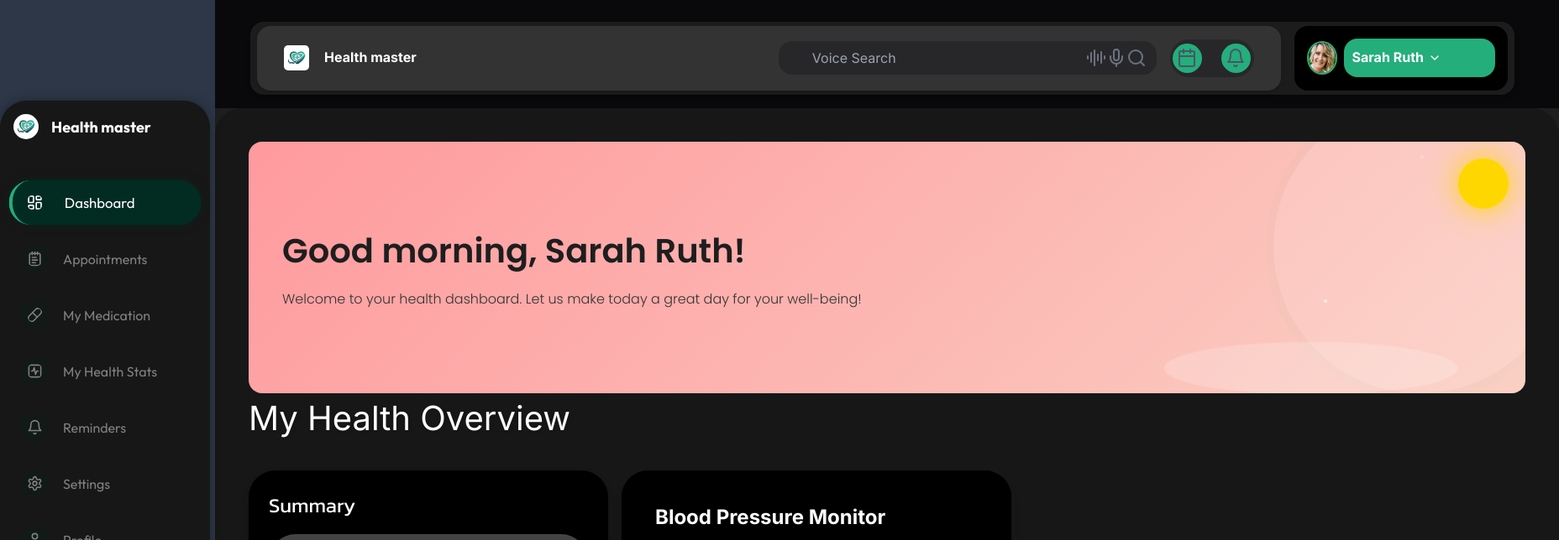
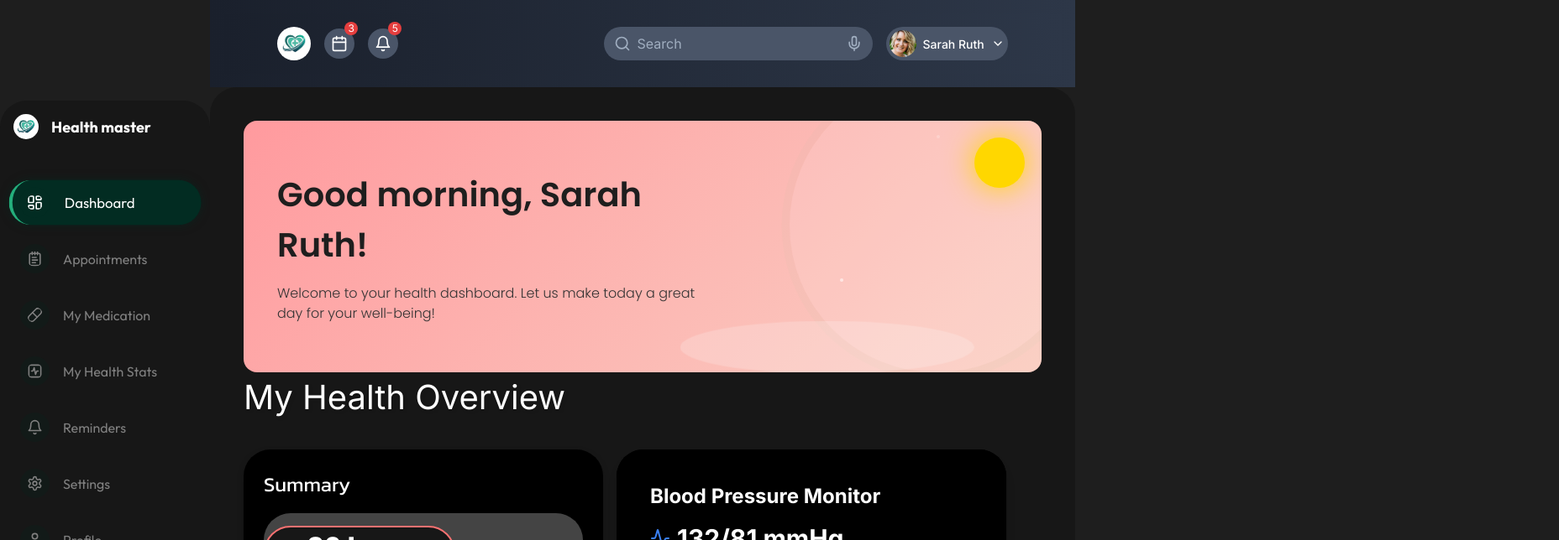
Before and after one commit to CHEGEBB/healthmasterv2, a Next.js app: page /dashboard in a window 1280 px wide. Shown: the top 644 px of the page at 84% size, 1856 px wide, since content can reach past the window. Built offline with nearby package versions, Linux system fonts and the light colour scheme.

Commit message:
refactor: Update header component styling and structure

```diff
--- a/components/layout/header.jsx
+++ b/components/layout/header.jsx
@@ -1,84 +1,45 @@
 import React from 'react';
-import { Search, Mic, ChevronDown, AudioLines, Calendar, Bell } from 'lucide-react';
+import { Search, Mic, ChevronDown, Calendar, Bell } from 'lucide-react';
 import Image from 'next/image';
-import "../../sass/header.scss";
-import {
-  Tooltip,
-  TooltipContent,
-  TooltipProvider,
-  TooltipTrigger,
-} from "../../components/ui/tooltip";
+import '../../sass/header.scss';
 
 const Header = () => {
   return (
-    <div className="container-header">
-      <header className="header">
-        <div className="header-left">
-          <Image src="/assets/icons/new.jpg" alt="HealthMaster logo" width={100} height={100} />
-          <h1 className="header-title">Health master</h1>
-        </div>
+    <header className="header">
+      <div className="header__container">
+        <div className="header__content">
+          <div className="header__left">
+            <div className="header__logo">
+              <Image src="/assets/icons/new.jpg" alt="HealthMaster logo" width={40} height={40} />
+            </div>
+            <div className="header__icons">
+              <button className="header__icon-button">
+                <Calendar />
+                <span className="header__badge">3</span>
+              </button>
+              <button className="header__icon-button">
+                <Bell />
+                <span className="header__badge">5</span>
+              </button>
+            </div>
+          </div>
 
-        <div className="header-right">
-          <div className="search-bar">
-            <Mic className="mic-icon" />
-            <input
-              type="text"
-              placeholder="Voice Search"
-              className="search-input"
-            />
-            <AudioLines className="audio-icon" />
-            <Search className="search-icon" />
-          </div>
-          <div className="header-info">
-            <div className="reminders">
-              <TooltipProvider>
-                <Tooltip>
-                  <TooltipTrigger>
-                    <Calendar className="text-gray-600 transition-colors duration-300 calendar-icon hover:text-blue-500" />
-                  </TooltipTrigger>
-                  <TooltipContent
-                    className="p-2 text-white transition-transform duration-300 bg-blue-500 rounded-lg shadow-lg animate-fadeInUp"
-                  >
-                    <p className="font-semibold">Reminders</p>
-                  </TooltipContent>
-                </Tooltip>
-              </TooltipProvider>
+          <div className="header__right">
+            <div className="header__search">
+              <input type="text" placeholder="Search" className="header__search-input" />
+              <Search className="header__search-icon" />
+              <Mic className="header__mic-icon" />
             </div>
 
-            {/* Notifications Tooltip */}
-            <div className="ml-4 notifications">
-              <TooltipProvider>
-                <Tooltip>
-                  <TooltipTrigger>
-                    <Bell className="text-gray-600 transition-colors duration-300 bell-icon hover:text-blue-500" />
-                  </TooltipTrigger>
-                  <TooltipContent
-                    className="p-2 text-white transition-transform duration-300 bg-blue-500 rounded-lg shadow-lg animate-fadeInUp"
-                  >
-                    <p className="font-semibold">Notifications</p>
-                  </TooltipContent>
-                </Tooltip>
-              </TooltipProvider>
+            <div className="header__profile">
+              <Image src="/assets/images/3.jpg" alt="Sarah Ruth" width={32} height={32} className="header__avatar" />
+              <span className="header__name">Sarah Ruth</span>
+              <ChevronDown className="header__chevron" />
             </div>
           </div>
         </div>
-      </header>
-
-      <div className="profile-section">
-        <div className="profile-avatar">
-          <Image
-            src="/assets/images/3.jpg"
-            alt="Sarah Ruth"
-            width={40}
-            height={40}
-          />
-        </div>
-        <div className="profile-details">
-          <span className="profile-name">Sarah Ruth</span>
-          <ChevronDown className="down" size={16} />
-        </div>
       </div>
-    </div>
+    </header>
   );
 };
 
--- a/sass/dashboard.scss
+++ b/sass/dashboard.scss
@@ -4,30 +4,58 @@ $accent-color: #48bb78;
 $font-color: #edf2f7;
 $card-bg: #4a5568;
 
-body {
-  margin: 0;
-  font-family: 'Roboto', sans-serif;
-  background-color: #000000;
-  color: $font-color;
+@mixin respond-to($breakpoint) {
+  @if $breakpoint == "desktop" {
+    @media (min-width: 1280px) and (max-width: 1399px) { @content; }
+  }
+  @if $breakpoint == "tablet" {
+    @media (min-width: 768px) and (max-width: 1279px) { @content; }
+  }
+  @if $breakpoint == "mobile" {
+    @media (max-width: 767px) { @content; }
+  }
+  @if $breakpoint == "large-desktop" {
+    @media (min-width: 1400px) and (max-width: 1920px) { @content; }
+  }
 }
 
 .dashboard-container {
   display: flex;
+  flex-direction: column;
+  min-height: 100vh;
 
   .sidenav {
-    width: 20%;
-    height: 100vh;
+    width: 250px;
+    height: 100%;
     position: fixed;
     left: 0;
     top: 0;
-    background-color: $secondary-bg;
     transition: transform 0.3s ease-in-out;
+    z-index: 1000;
+    overflow-y: auto;
+
+    &.open {
+      transform: translateX(0);
+    }
+
+    @include respond-to('mobile') {
+      transform: translateX(-100%);
+      width: 70%;
+      max-width: 250px;
+    }
   }
 
   .content {
     flex: 1;
-    margin-left: 20%;
-    transition: margin-left 0.3s ease-in-out;
+    display: flex;
+    flex-direction: column;
+    width: 100%;
+    padding-left: 250px;
+    box-sizing: border-box;
+
+    @include respond-to('mobile') {
+      padding-left: 0;
+    }
   }
 
   .header {
@@ -35,6 +63,15 @@ body {
     align-items: center;
     padding: 1rem;
     background-color: $primary-bg;
+    width: 100%;
+    box-sizing: border-box;
+    position: sticky;
+    top: 0;
+    z-index: 100;
+
+    @include respond-to('mobile') {
+      padding-left: 4rem;
+    }
   }
 
   .hamburger-menu {
@@ -44,6 +81,41 @@ body {
     color: $font-color;
     margin-right: 1rem;
     cursor: pointer;
+
+    @include respond-to('mobile') {
+      display: block;
+      position: fixed;
+      top: 1rem;
+      left: 1rem;
+      color: white;
+      background-color: $accent-color;
+      border-radius: 50%;
+      padding: 0.5rem;
+      cursor: pointer;
+      width: 40px;
+      height: 40px;
+      z-index: 1001;
+      transition: all 0.3s ease;
+      animation: subtle-pulse 2s infinite, subtle-glow 3s infinite alternate;
+
+      &:hover {
+        background-color: darken($accent-color, 10%);
+        transform: scale(1.05);
+      }
+
+      &::after {
+        content: '';
+        position: absolute;
+        top: -2px;
+        left: -2px;
+        right: -2px;
+        bottom: -2px;
+        background-color: rgba($accent-color, 0.3);
+        border-radius: 50%;
+        z-index: -1;
+        animation: expand 1.5s infinite alternate;
+      }
+    }
   }
 
   .container-fluid {
@@ -51,7 +123,15 @@ body {
     padding: 1rem;
     border-top-left-radius: 2rem;
     border-top-right-radius: 2rem;
-    min-height: calc(100vh - 80px); // Adjust based on your header height
+    flex: 1;
+    overflow-y: auto;
+
+    @include respond-to('mobile') {
+      width: 100%;
+      margin: 0;
+      border-radius: 0;
+    }
+  }
 
   .cards {
     display: grid;
@@ -99,32 +179,32 @@ body {
     }
   }
 }
+
+@keyframes subtle-pulse {
+  0%, 100% {
+    transform: scale(1);
   }
-
-@media (max-width: 768px) {
-  .dashboard-container {
-    .sidenav {
-      transform: translateX(-100%);
-      width: 70%;
-      z-index: 1000;
-
-      &.open {
-        transform: translateX(0);
+  50% {
+    transform: scale(1.03);
   }
 }
 
-    .content {
-      margin-left: 0;
+@keyframes subtle-glow {
+  from {
+    box-shadow: 0 0 5px rgba($accent-color, 0.5);
+  }
+  to {
+    box-shadow: 0 0 10px rgba($accent-color, 0.8);
+  }
 }
 
-    .hamburger-menu {
-      display: block;
+@keyframes expand {
+  from {
+    transform: scale(1);
+    opacity: 0.7;
   }
-
-    .container-fluid {
-      width: 100%;
-      margin: 0;
-      border-radius: 0;
+  to {
+    transform: scale(1.1);
+    opacity: 0;
   }
 }
-}
--- a/sass/header.scss
+++ b/sass/header.scss
@@ -1,242 +1,233 @@
-// header.scss
+@mixin respond-to($breakpoint) {
+  @if $breakpoint == "sm" {
+    @media (min-width: 640px) { @content; }
+  }
+  @if $breakpoint == "md" {
+    @media (min-width: 768px) { @content; }
+  }
+  @if $breakpoint == "lg" {
+    @media (min-width: 1024px) { @content; }
+  }
+  @if $breakpoint == "xl" {
+    @media (min-width: 1280px) { @content; }
+  }
+  @if $breakpoint == "2xl" {
+    @media (min-width: 1536px) { @content; }
+  }
+}
 
-.container-header {
-  display: flex;
-  flex-direction: row;
-  width: 96%;
-  padding: 0.3rem 0.5rem;
-  background-color: #1c1c1c;
+.header {
+  background: linear-gradient(to right, #1a202c, #2d3748);
   color: #ffffff;
-  margin: 10px 26px auto;
-  border-radius: 1rem;
-  gap: 1rem;
-  box-shadow: 0 4px 6px rgba(0, 0, 0, 0.1);
+  padding: 1rem;
 
-  .header {
-    display: flex;
-    gap: 8rem;
-    align-items: center;
-    padding: 1rem 2rem;
-    background-color: #333;
-    color: #ffffff;
-    border-radius: 1rem;
-    box-shadow: 0 4px 6px rgba(0, 0, 0, 0.1);
-    width: 90%;
+  &__container {
+    max-width: 100%;
+    margin: 0 auto;
 
-    .header-left {
-        display: flex;
-        flex-direction: row;
-        img{
-            width: 30px;
-            height: 30px;
-            margin-right: 1rem;
-            border-radius: 5px;
-        }
-      .header-title {
-        font-size: 1rem;
-        font-weight: bold;
-        margin: 2px;
-      }
+    @include respond-to("xl") {
+      width: 90%;
     }
 
-    .header-right {
-      display: flex;
+    @include respond-to("2xl") {
+      max-width: 90%;
+    }
+  }
+
+  &__content {
+    display: flex;
+    flex-direction: column;
+    gap: 1rem;
+
+    @include respond-to("sm") {
+      flex-direction: row;
       align-items: center;
-      gap: 1rem;
-      display: flex;
-      margin-left: 100px;
-      justify-content: flex-end;
-      flex: 1;
-      .header-info{
-        display: flex;
-        flex-direction: row;
-        background-color: #27272a;
-        border-radius: 2rem;
-        width: 100px;
-        height: 45px;
-        padding-top: 5px;
-        justify-content: space-around;
-        cursor: pointer;
-        .reminders, .notifications{
-          background-color: #24AE7C;
-          border-radius: 50%;
-          width: 35px;
-          height: 35px;
-          cursor: pointer;
-          padding: 5px;
-          .p-2 {
-            padding: 0.5rem;
-            background-color: #1f2937;
-            border-radius: 0.5rem;
-            box-shadow: 0 4px 6px rgba(0, 0, 0, 0.1);
-            color: #ffffff;
-            font-size: 0.875rem;
-            font-weight: 500;
-            animation: fadeInUp 0.3s ease-in-out;
-            &:before {
-              content: '';
-              position: absolute;
-              top: 100%;
-              left: 50%;
-              transform: translateX(-50%);
-              border-width: 6px;
-              border-style: solid;
-              border-color: #1f2937 transparent transparent transparent;
-            }
-          }
-        }
-      }
+      justify-content: space-between;
+    }
+  }
 
-      .search-bar {
-        position: relative;
-        display: flex;
-        width: 450px;
-        flex-direction: row;
-        gap: 0.5rem;
-        align-items: center;
+  &__left {
+    display: flex;
+    align-items: center;
+    justify-content: space-between;
 
-        .search-input {
-          background-color: #27272a;
-          border: none;
-          border-radius: 1rem;
-          padding: 0.5rem 1rem 0.5rem 2.5rem;
-          color: #ffffff;
-          width: 550px;
-          transition: box-shadow 0.3s ease;
+    @include respond-to("sm") {
+      justify-content: flex-start;
+    }
+  }
 
-          &:focus {
-            outline: none;
-            box-shadow: 0 0 5px rgba(59, 130, 246, 0.8);
-          }
-        }
+  &__logo {
+    img {
+      width: 40px;
+      height: 40px;
+      border-radius: 50%;
+      animation: pulse 2s infinite;
+    }
+  }
 
-        .search-icon, .mic-icon {
-          position: absolute;
-          color: #6b7280;
-        }
+  &__icons {
+    display: flex;
+    align-items: center;
+    gap: 1rem;
+    margin-left: 1rem;
+  }
 
-        .search-icon {
-          right: 0.75rem;
-        }
+  &__icon-button {
+    position: relative;
+    padding: 0.5rem;
+    background-color: #4a5568;
+    border-radius: 9999px;
+    border: none;
+    cursor: pointer;
+    transition: all 0.3s ease;
 
-        .mic-icon {
-          right: 2.25rem;
-        }
+    &:hover {
+      background-color: #2d3748;
+      transform: scale(1.1);
+    }
 
-        svg {
-          position: absolute;
-          right: 3.75rem;
-          color: #6b7280;
-        }
-      }
+    svg {
+      width: 1.25rem;
+      height: 1.25rem;
+      color: #ffffff;
+    }
+  }
 
-      .icon-btn {
-        background: none;
-        border: none;
-        color: #ffffff;
-        cursor: pointer;
-        padding: 0.5rem;
-        border-radius: 50%;
-        transition: background-color 0.3s ease;
-        position: relative;
-        overflow: hidden;
+  &__badge {
+    position: absolute;
+    top: -0.25rem;
+    right: -0.25rem;
+    background-color: #e53e3e;
+    border-radius: 9999px;
+    width: 1rem;
+    height: 1rem;
+    display: flex;
+    align-items: center;
+    justify-content: center;
+    font-size: 0.75rem;
+    animation: bounce 1s infinite;
+  }
 
-        &:hover {
-          background-color: #2e2e2e;
-        }
+  &__right {
+    display: flex;
+    flex-direction: column;
+    gap: 1rem;
 
-        &:after {
-          content: "";
-          position: absolute;
-          top: 50%;
-          left: 50%;
-          width: 100%;
-          height: 100%;
-          background: rgba(255, 255, 255, 0.1);
-          opacity: 0;
-          transform: translate(-50%, -50%) scale(0);
-          transition: transform 0.3s, opacity 0.3s;
-          border-radius: 50%;
-        }
+    @include respond-to("sm") {
+      flex-direction: row;
+      align-items: center;
+    }
+  }
 
-        &:active:after {
-          transform: translate(-50%, -50%) scale(1);
-          opacity: 1;
-          transition: transform 0s, opacity 0s;
-        }
-      }
+  &__search {
+    position: relative;
+    width: 100%;
 
-      .profile-menu {
-        display: flex;
-        align-items: center;
-        gap: 0.5rem;
+    @include respond-to("sm") {
+      width: 16rem;
+    }
 
-        .settings-btn,
-        .logout-btn {
-          @extend .icon-btn;
-        }
+    @include respond-to("md") {
+      width: 20rem;
+    }
+  }
+
+  &__search-input {
+    width: 100%;
+    background-color: #4a5568;
+    color: #ffffff;
+    border-radius: 9999px;
+    padding: 0.5rem 2.5rem;
+    border: none;
+    transition: all 0.3s ease;
+
+    &:focus {
+      outline: none;
+      box-shadow: 0 0 0 2px #4299e1;
+    }
+
+    &::placeholder {
+      color: #a0aec0;
+    }
+  }
+
+  &__search-icon,
+  &__mic-icon {
+    position: absolute;
+    top: 50%;
+    transform: translateY(-50%);
+    width: 1.25rem;
+    height: 1.25rem;
+    color: #a0aec0;
+  }
+
+  &__search-icon {
+    left: 0.75rem;
+  }
+
+  &__mic-icon {
+    right: 0.75rem;
+    cursor: pointer;
+    transition: color 0.3s ease;
+
+    &:hover {
+      color: #4299e1;
+    }
+  }
+
+  &__profile {
+    display: flex;
+    align-items: center;
+    gap: 0.5rem;
+    background-color: #4a5568;
+    border-radius: 9999px;
+    padding: 0.25rem;
+    cursor: pointer;
+    transition: all 0.3s ease;
+
+    &:hover {
+      background-color: #2d3748;
+
+      .header__chevron {
+        transform: rotate(180deg);
       }
     }
   }
 
-  .profile-section {
-    display: flex;
-    flex-direction: row;
-    align-items: center;
-    gap: 0.5rem;
-    position: relative;
-    background-color: #000;
-    padding: 15px;
-    transition: background-color 0.3s ease;
-    border-radius: 1rem;
+  &__avatar {
+    width: 2rem;
+    height: 2rem;
+    border-radius: 50%;
+  }
 
-    .profile-avatar {
-      img {
-        width: 40px;
-        height: 40px;
-        border-radius: 50%;
-        border: 2px solid #24AE7C;
-        background-color: #3b82f6;
-        display: flex;
-        align-items: center;
-        justify-content: center;
-        color: #ffffff;
-        cursor: pointer;
-      }
-    }
+  &__name {
+    font-size: 0.875rem;
+    font-weight: 500;
+  }
 
-    .profile-details {
-      width: 200px;
-      display: flex;
-      flex-direction: row;
-      background-color: #24AE7C;
-      padding: 10px;
-      color: #ffffff;
-      border-radius: 1rem;
-      .profile-name {
-        color: #ffffff;
-        font-weight: bold;
-      }
-      .down{
-        margin: 5px;
-        color: #ffffff;
-        cursor: pointer;
-        font-size: 16px;
-        transition: transform 0.3s ease;
-        &:hover{
-          transform: translateY(-100%) rotate(180deg);
-        }
-      }
-    }
+  &__chevron {
+    width: 1rem;
+    height: 1rem;
+    transition: transform 0.3s ease;
   }
 }
-@keyframes fadeInUp {
-  from {
-    opacity: 0;
-    transform: translateY(10px);
+
+@keyframes pulse {
+  0%, 100% {
+    opacity: 1;
   }
-  to {
-    opacity: 1;
-    transform: translateY(0);
+  50% {
+    opacity: 0.5;
   }
 }
+
+@keyframes bounce {
+  0%, 100% {
+    transform: translateY(-25%);
+    animation-timing-function: cubic-bezier(0.8, 0, 1, 1);
+  }
+  50% {
+    transform: translateY(0);
+    animation-timing-function: cubic-bezier(0, 0, 0.2, 1);
+  }
+}
--- a/sass/sidebar.scss
+++ b/sass/sidebar.scss
@@ -14,9 +14,8 @@ $text-color: #ffffff;
   height: 80vh;
   background-color: $black;
   color: $text-color;
-  transition: width 0.3s ease, background-color 0.3s ease;
+  transition: width 0.3s ease;
   border-radius: $border-radius;
-  box-shadow: 0 0 15px rgba(0, 0, 0, 0.3);
   font-family: $font-outfit;
 
   &.collapsed {
```
Lines whose indentation alone changed are shown as unchanged.
